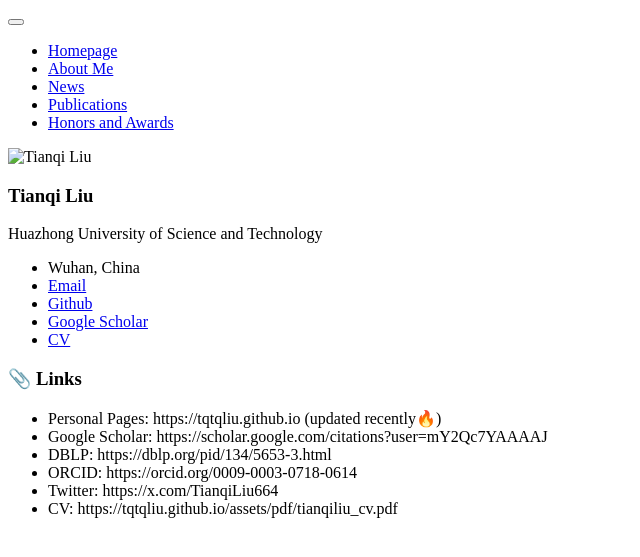
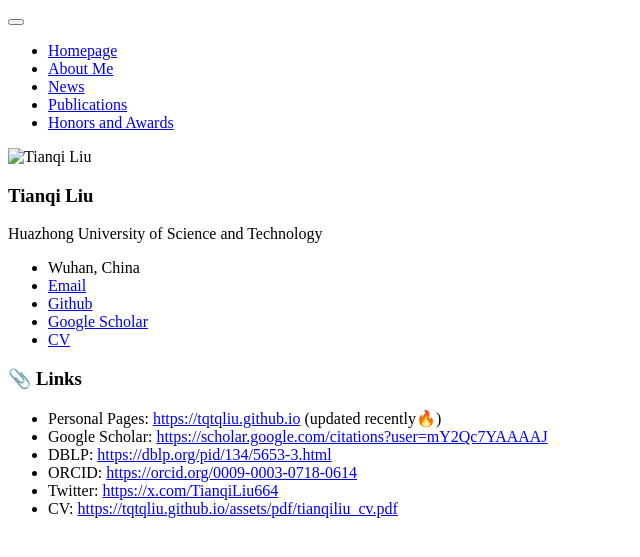
Before and after one commit to TQTQliu/TQTQliu.github.io, a Jekyll site: the page built from _pages/includes/homepage.md, in a window 1280 px wide. Shown: the top 557 px of the page, without its empty margins (0-640 px from the left). Built offline with Jekyll 4.4.1, drawn with Linux system fonts in a browser that asks for light colours; our own code applies the rules of GitHub Pages for plain Markdown files; part of the change alters nothing that is shown.

```diff
--- a/_pages/includes/homepage.md
+++ b/_pages/includes/homepage.md
@@ -1,7 +1,7 @@
 # 📎 Links
-- Personal Pages: https://tqtqliu.github.io (updated recently🔥)
-- Google Scholar: https://scholar.google.com/citations?user=mY2Qc7YAAAAJ
-- DBLP: https://dblp.org/pid/134/5653-3.html
-- ORCID: https://orcid.org/0009-0003-0718-0614
-- Twitter: https://x.com/TianqiLiu664
-- CV: https://tqtqliu.github.io/assets/pdf/tianqiliu_cv.pdf
+- Personal Pages: [https://tqtqliu.github.io](https://tqtqliu.github.io) (updated recently🔥)
+- Google Scholar: [https://scholar.google.com/citations?user=mY2Qc7YAAAAJ](https://scholar.google.com/citations?user=mY2Qc7YAAAAJ)
+- DBLP: [https://dblp.org/pid/134/5653-3.html](https://dblp.org/pid/134/5653-3.html)
+- ORCID: [https://orcid.org/0009-0003-0718-0614](https://orcid.org/0009-0003-0718-0614)
+- Twitter: [https://x.com/TianqiLiu664](https://x.com/TianqiLiu664)
+- CV: [https://tqtqliu.github.io/assets/pdf/tianqiliu_cv.pdf](https://tqtqliu.github.io/assets/pdf/tianqiliu_cv.pdf)
```
